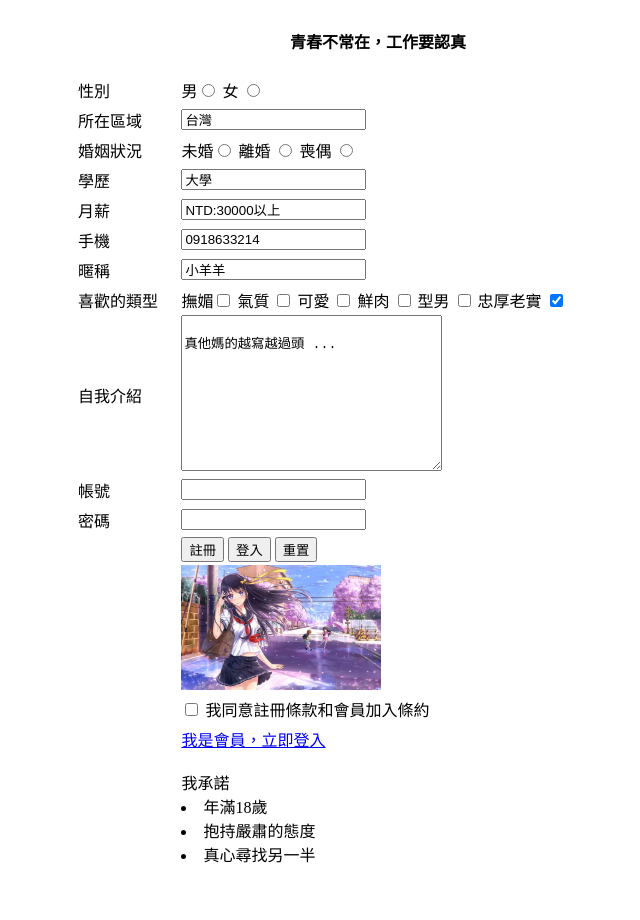
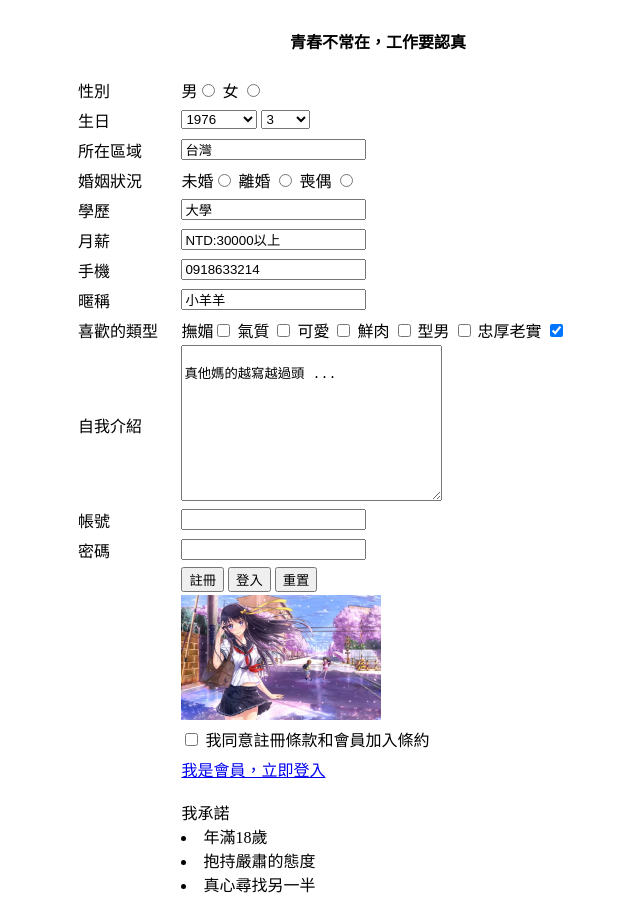
Before and after one commit to waha1206/basic-html-css, a plain HTML site: page 第二天/註冊標單.html in a window 1280 px wide. Shown: the whole page, without its empty margins (262-902 px from the left). Before the commit the page ends 890 px from the top, so only its background shows below. Drawn offline with Linux system fonts and the light colour scheme.

Commit message:
公司有新增

```diff
--- a/第二天/註冊標單.html
+++ b/第二天/註冊標單.html
@@ -24,6 +24,27 @@
             <td>
                 男<input type="radio" name="sex" /> 女
                 <input type="radio" name="sex" />
+            </td>
+        </tr>
+        <tr>
+            <td>生日</td>
+            <td>
+                <select name="" id="" value="">
+                    <option value="">請選擇年</option>
+                    <option value="">1974</option>
+                    <option value="">1975</option>
+                    <option value="" selected="selected">1976</option>
+                    <option value="">1977</option>
+                    <option value="">1978</option>
+                </select>
+                <select name="" id="" value="">
+                    <option value="">月份</option>
+                    <option value="">1</option>
+                    <option value="">2</option>
+                    <option value="" selected="selected">3</option>
+                    <option value="">4</option>
+                    <option value="">5</option>
+                </select>
             </td>
         </tr>
         <tr>
```
Also changed, not shown: 第二天/05標籤.html (added, +28 -0 lines).
